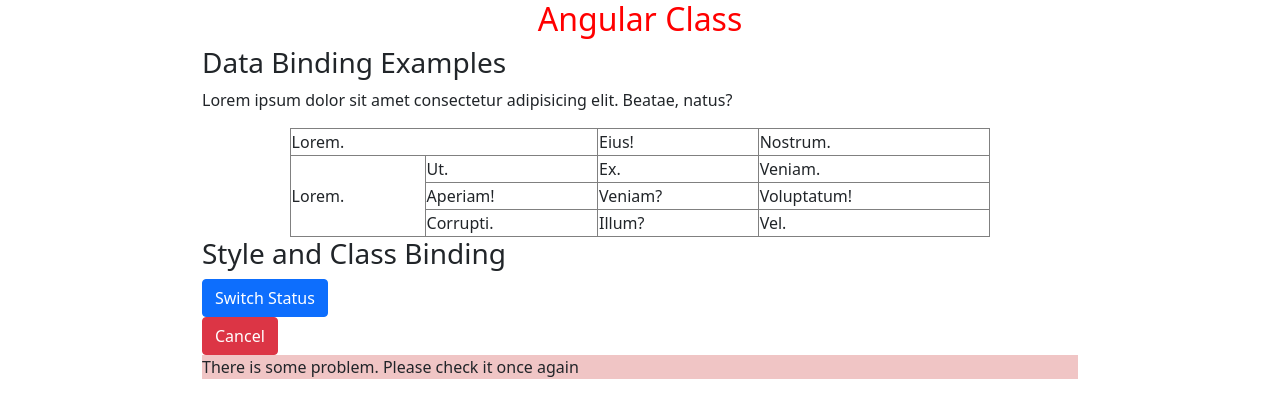
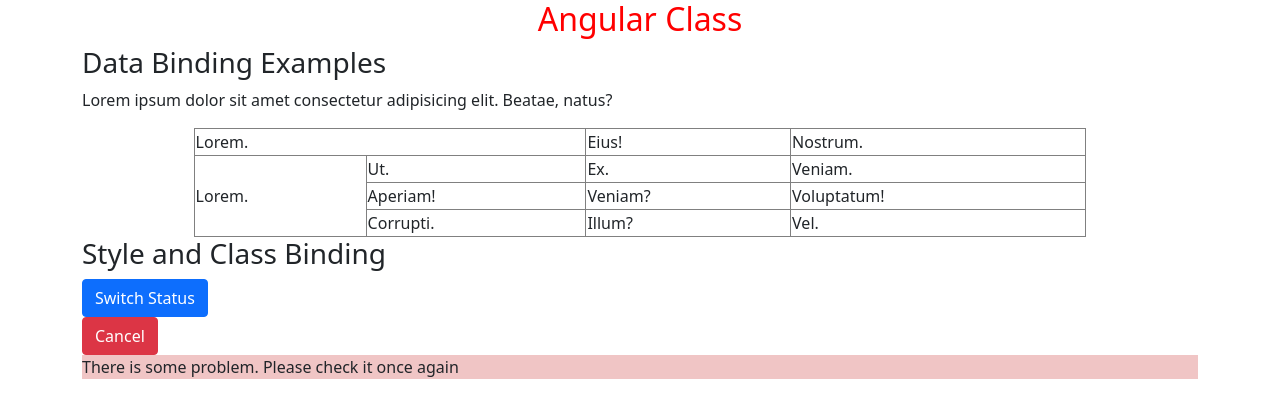
Before and after one commit to dineshgopalchand/UI-24, an Angular app: page / in a window 1280 px wide. Shown: the top 418 px of the page. Built offline with nearby package versions, Linux system fonts and the light colour scheme.

Commit message:
added boostap using ng-bootstrap module

```diff
--- a/package.json
+++ b/package.json
@@ -15,9 +15,11 @@
     "@angular/compiler": "~12.2.0",
     "@angular/core": "~12.2.0",
     "@angular/forms": "~12.2.0",
+    "@angular/localize": "~12.2.0",
     "@angular/platform-browser": "~12.2.0",
     "@angular/platform-browser-dynamic": "~12.2.0",
     "@angular/router": "~12.2.0",
+    "@ng-bootstrap/ng-bootstrap": "^10.0.0",
     "bootstrap": "^5.1.3",
     "classlist.js": "^1.1.20150312",
     "rxjs": "~6.6.0",
--- a/src/app/app.module.ts
+++ b/src/app/app.module.ts
@@ -7,6 +7,7 @@
 import { CourseService } from './course.service';
 import { CoursesComponent } from './courses/courses.component';
 import { DataHandlingModule } from './data-handling/data-handling.module';
+import { NgbModule } from '@ng-bootstrap/ng-bootstrap';
 
 @NgModule({
   declarations: [
@@ -17,7 +18,8 @@
   imports: [
     BrowserModule,
     AppRoutingModule,
-    DataHandlingModule
+    DataHandlingModule,
+    NgbModule
   ],
   providers: [
     CourseService
--- a/src/polyfills.ts
+++ b/src/polyfills.ts
@@ -1,3 +1,7 @@
+/***************************************************************************************************
+ * Load `$localize` onto the global scope - used if i18n tags appear in Angular templates.
+ */
+import '@angular/localize/init';
 /**
  * This file includes polyfills needed by Angular and is loaded before the app.
  * You can add your own extra polyfills to this file.
--- a/src/styles.scss
+++ b/src/styles.scss
@@ -1,5 +1,5 @@
 /* You can add global styles to this file, and also import other style files */
-@import url('~bootstrap/dist/css/bootstrap.min.css');
+// @import url('~bootstrap/dist/css/bootstrap.min.css');
 
 .container {
     width: 900px;
@@ -8,3 +8,5 @@
 .center{
     text-align: center;
 }
+/* Importing Bootstrap SCSS file. */
+@import '~bootstrap/scss/bootstrap';
```
Also changed, not shown: 1 other file (tests, documents, lock files or other folders).
